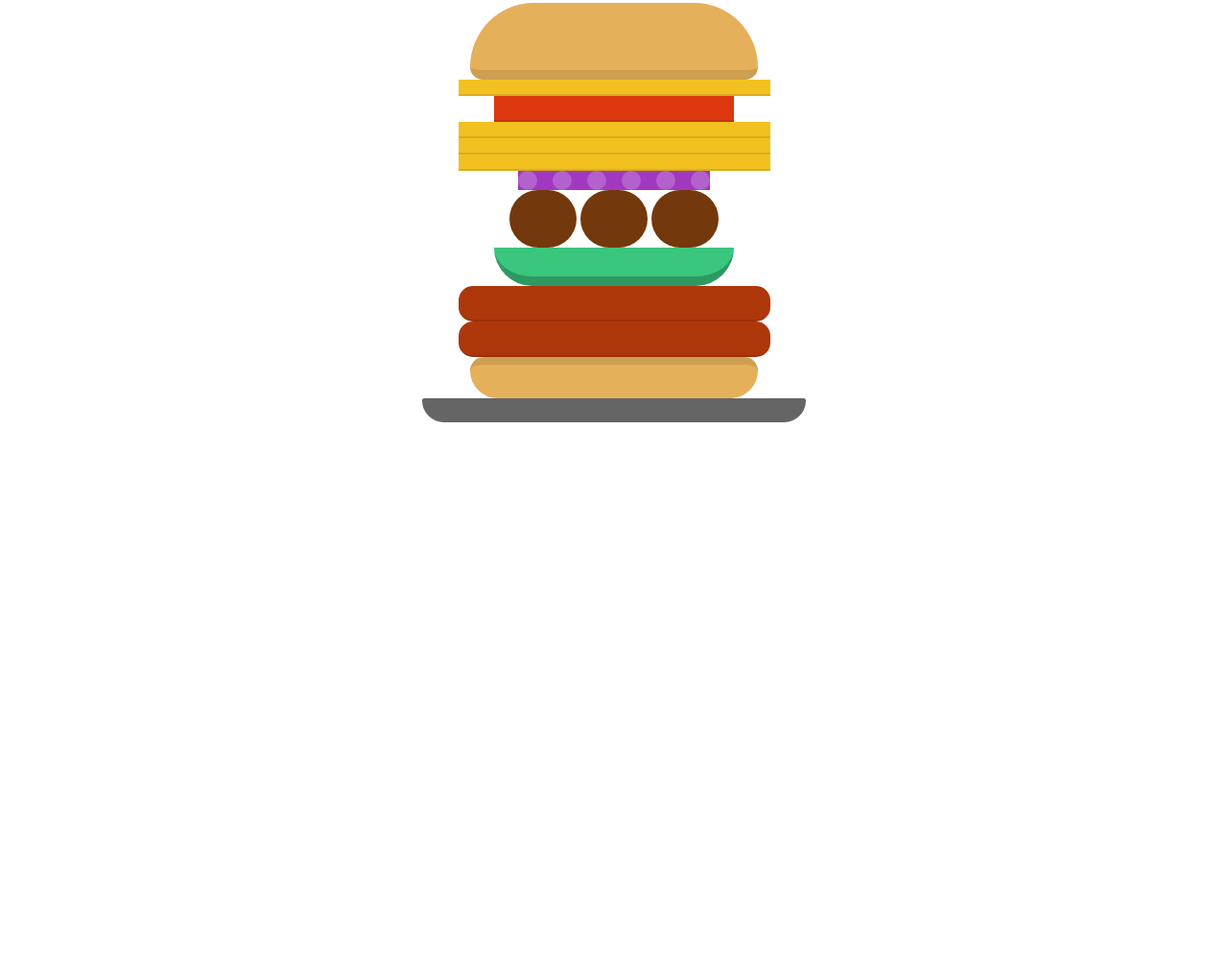
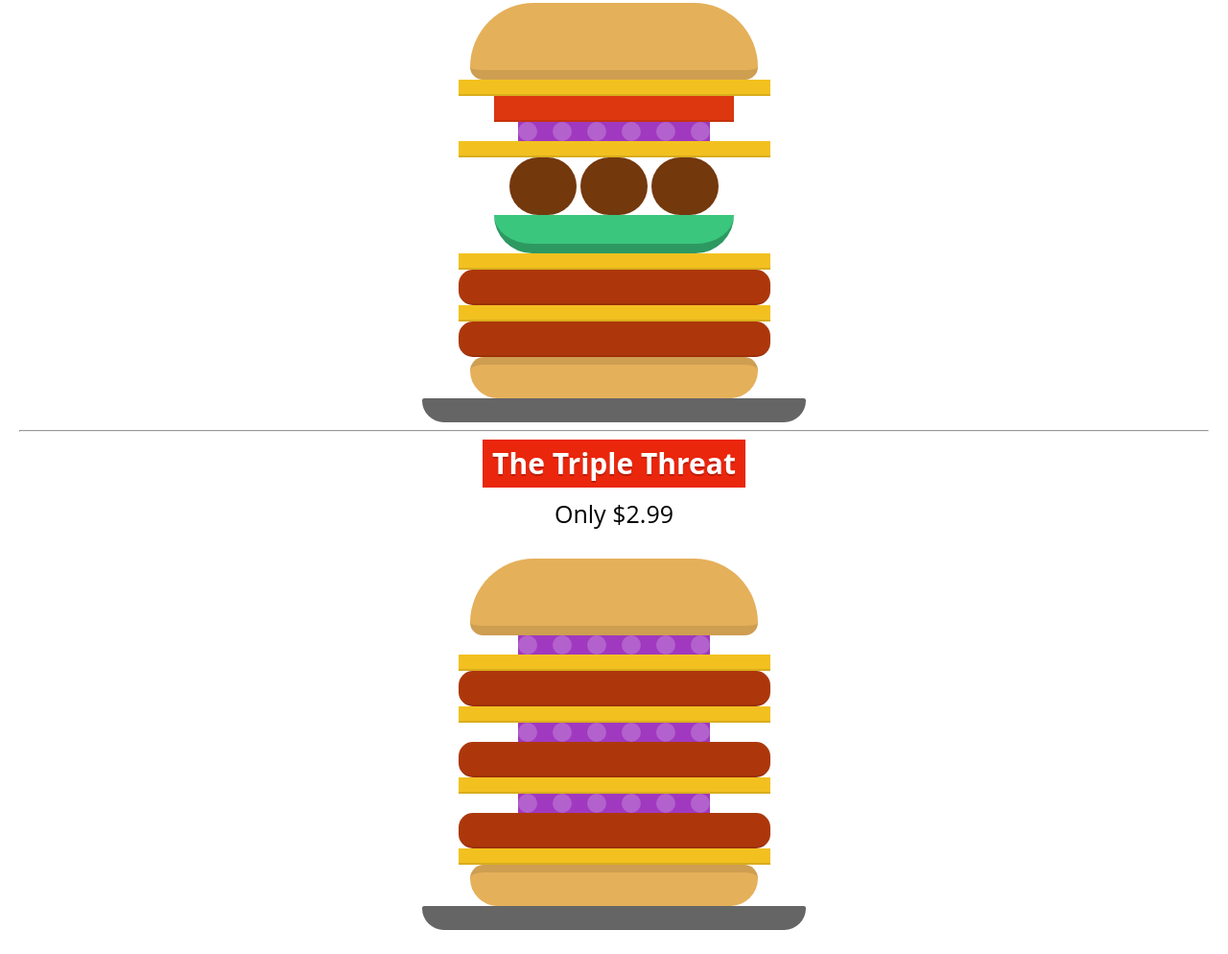
Before and after one commit to Dano-Cesar/lab6, a plain HTML site: page hamburger/hamburger/index.html in a window 1280 px wide. Shown: the part 146-1140 px from the top of the page at 96% size. Before the commit the page ends 800 px from the top, so only its background shows below. Drawn offline with Linux system fonts and the light colour scheme.

Commit message:
Update index.html

```diff
--- a/hamburger/hamburger/index.html
+++ b/hamburger/hamburger/index.html
@@ -1,6 +1,8 @@
+<!DOCTYPE html>
 <html>
   <head>
     <title>Build-a-Burger</title>
+    <meta charset="utf-8">
     <link rel="stylesheet" href="style.css">
     <link rel="stylesheet" href="ingredients.css">
   </head>
@@ -9,28 +11,42 @@
     <h1>The Best Burger</h1>
     <h2>Only $9.99</h2>
 
-    <!--
-    Rearrange the elements below to make your own custom burger.
-    Change ingredient colors in the "ingredients.css" file.
-    -->
-
     <div class="burger">
       <div class="bun-top"></div>
       <div class="cheese"></div>
       <div class="tomato"></div>
-      <div class="cheese"></div>
-      <div class="cheese"></div>
-      <div class="cheese"></div>
       <div class="onion"></div>
+     <div class="cheese"></div>
       <div class="meatball"></div>
       <div class="meatball"></div>
       <div class="meatball"></div>
       <div class="pickle"></div>
+      <div class="cheese"></div>
       <div class="patty"></div>
+      <div class="cheese"></div>
       <div class="patty"></div>
       <div class="bun-bottom"></div>
       <div class="plate"></div>
     </div>
 
+<hr>
+      <h1>The Triple Threat</h1>
+      <h2>Only $2.99</h2>
+
+        <div class="burger">
+            <div class="bun-top"></div>
+            <div class="onion"></div>
+            <div class="cheese"></div>
+            <div class="patty"></div>
+            <div class="cheese"></div>
+            <div class="onion"></div>
+            <div class="patty"></div>
+            <div class="cheese"></div>
+            <div class="onion"></div>
+            <div class="patty"></div>
+            <div class="cheese"></div>
+            <div class="bun-bottom"></div>
+            <div class="plate"></div>
+        </div>
   </body>
 </html>
```
